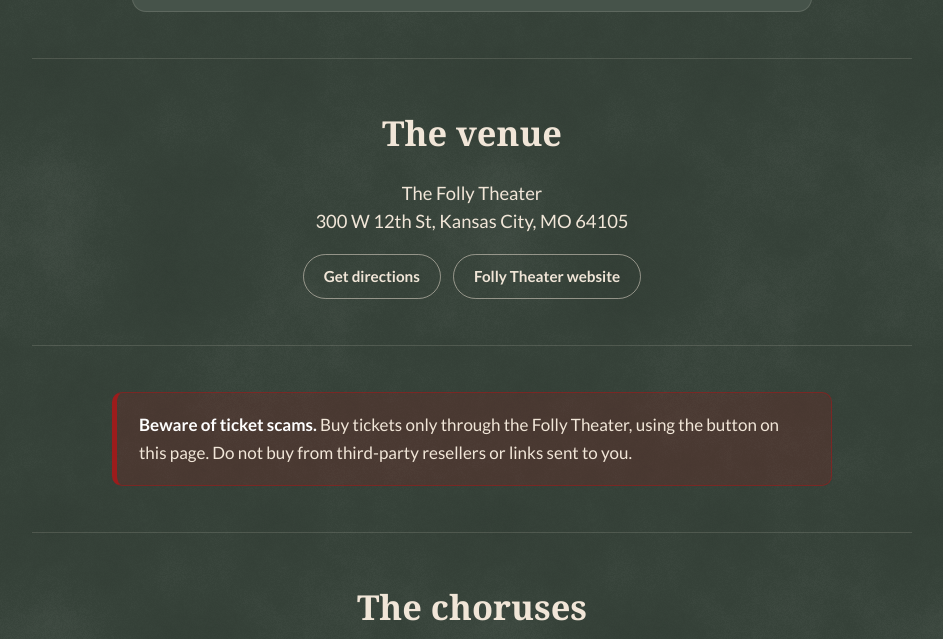
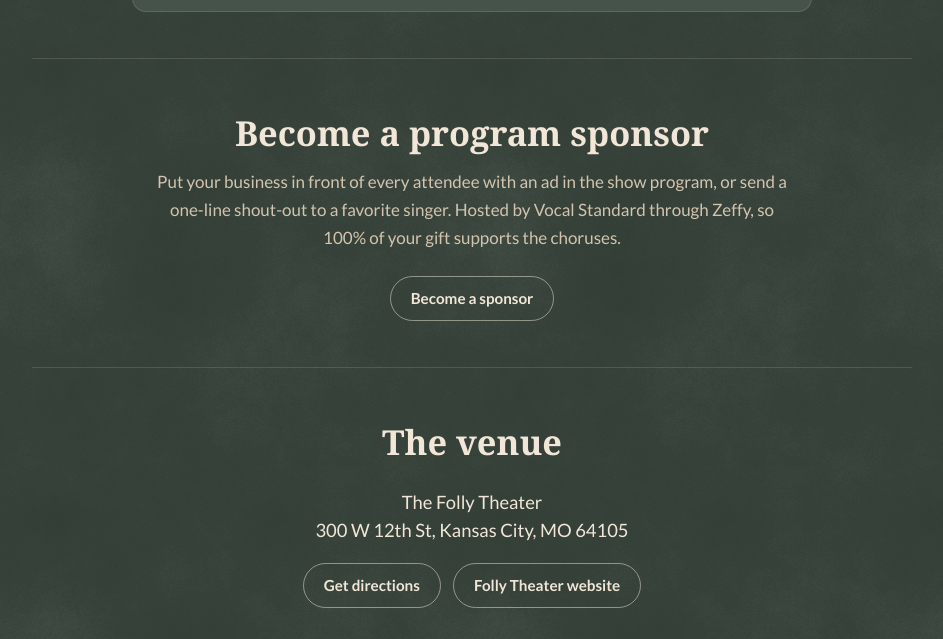
Before and after one commit to MjnMixael/standard_christmas_site, a plain HTML site: page index.html in a window 1280 px wide. Shown: the part 2058-2697 px from the top of the page, without its empty margins (168-1111 px from the left). Drawn offline with Linux system fonts and the light colour scheme; a web font is replaced by a local one.

Commit message:
Add program-sponsor section below toy drive (pitch + Become a sponsor button)

```diff
--- a/index.html
+++ b/index.html
@@ -206,6 +206,9 @@
   .toy-badge { width: 136px; height: auto; display: block; margin: 0 auto 10px; }
   .toy .pill { margin-top: 18px; }
 
+  .sponsor { text-align: center; }
+  .sponsor .lead { margin-bottom: 24px; }
+
   .venue { text-align: center; }
   .venue .addr { font-size: 1.15rem; line-height: 1.5; }
   .venue .links { margin-top: 16px; display: flex; gap: 12px; justify-content: center; flex-wrap: wrap; }
@@ -322,6 +325,12 @@
       </div>
     </section>
 
+    <section class="sponsor">
+      <h2>Become a program sponsor</h2>
+      <p class="lead">Put your business in front of every attendee with an ad in the show program, or send a one-line shout-out to a favorite singer. Hosted by Vocal Standard through Zeffy, so 100% of your gift supports the choruses.</p>
+      <a class="pill" href="https://www.zeffy.com/en-US/ticketing/2026-holiday-harmonies-program-sponsorship-2">Become a sponsor</a>
+    </section>
+
     <section class="venue">
       <h2>The venue</h2>
       <p class="addr">The Folly Theater<br>300 W 12th St, Kansas City, MO 64105</p>
```
